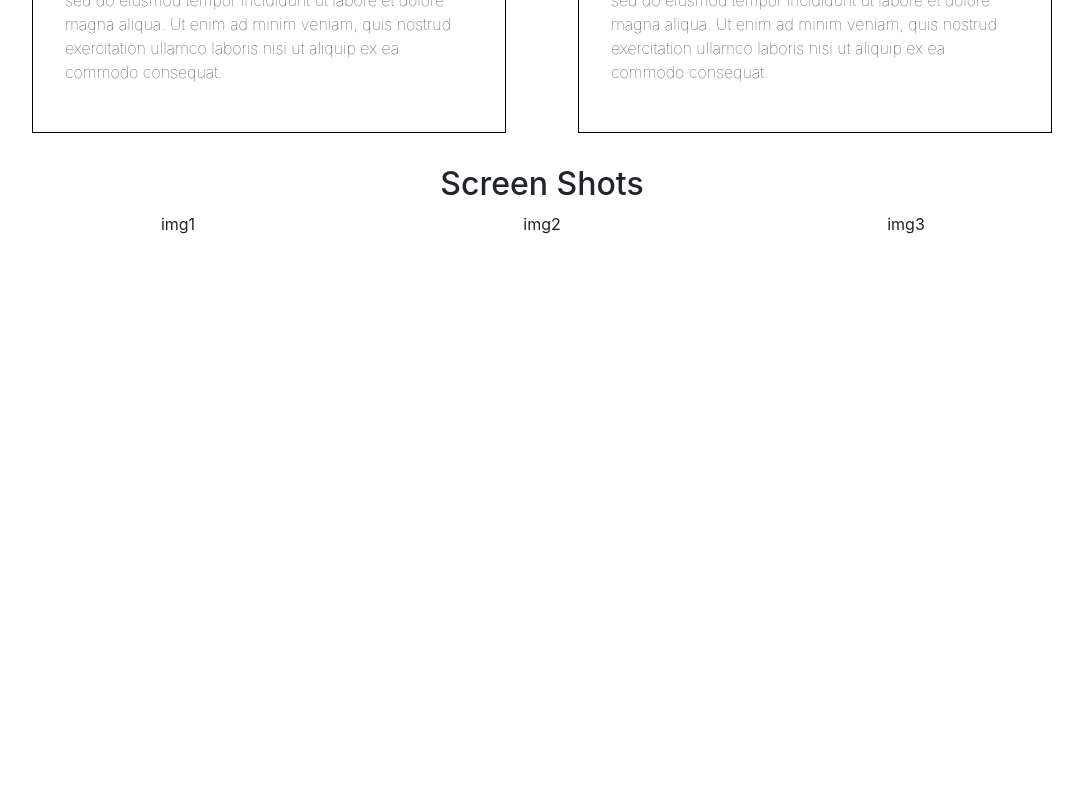
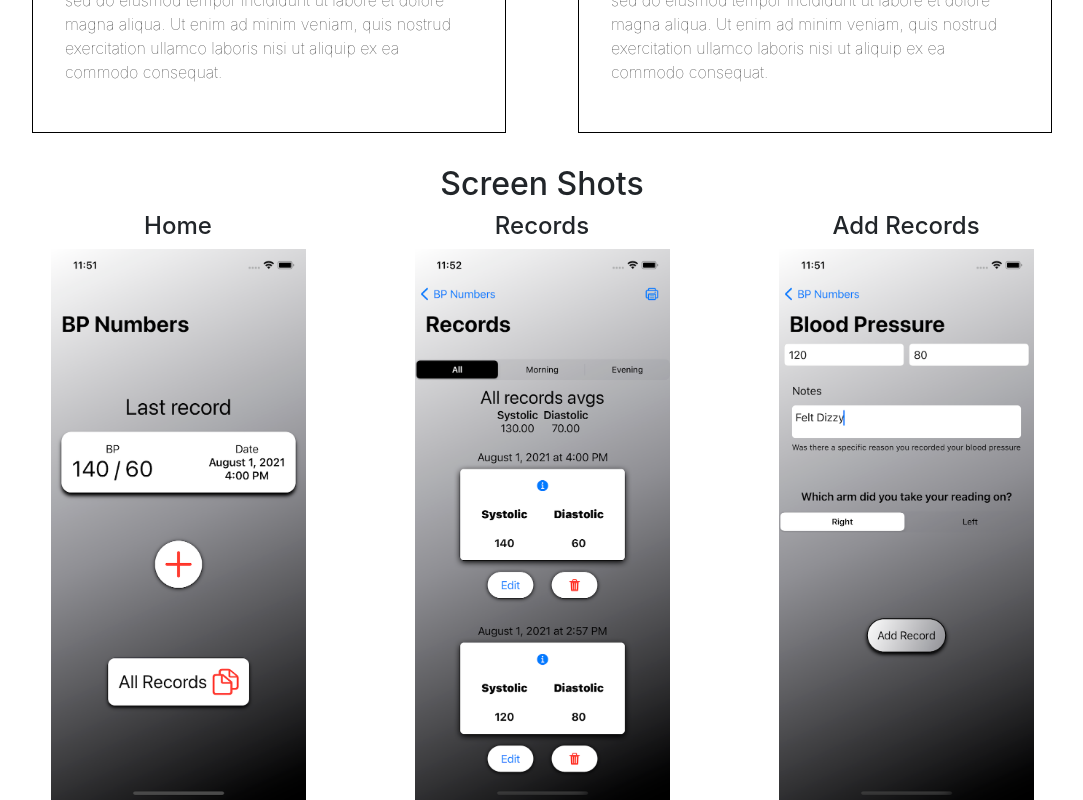
Before and after one commit to jgarcia4444/bpn-web-client, a React (Create React App) app: page / in a window 1280 px wide. Shown: the part 1308-2108 px from the top of the page, without its empty margins (98-1181 px from the left). Before the commit the page ends 1544 px from the top, so only its background shows below. Built offline with nearby package versions, Linux system fonts and the light colour scheme.

Commit message:
The screen shots are now placeed and sized prooperly as well as given titles above them.

```diff
--- a/src/components/Home/ScreenShots/index.css
+++ b/src/components/Home/ScreenShots/index.css
@@ -0,0 +1,5 @@
+.screen-shot-img {
+    display: block;
+    width: 75%;
+    margin: 0 auto;
+}
--- a/src/components/Home/ScreenShots/index.js
+++ b/src/components/Home/ScreenShots/index.js
@@ -1,5 +1,8 @@
 import React from 'react';
 import { Container, Row, Col } from 'react-bootstrap';
+import homeScreen from '../../imgs/screenshots/homeScreen.png';
+import AddRecordScreen from '../../imgs/screenshots/AddRecordScreen.png';
+import recordsScreen from '../../imgs/screenshots/recordsScreen.png';
 
 import './index.css';
 
@@ -12,10 +15,17 @@ const ScreenShots = () => {
             </Row>
             <Row>
                 <Col xs={4}>
-                    img1
+                    <Row><h4>Home</h4></Row>
+                    <img className="screen-shot-img" src={homeScreen} />
                 </Col>
-                <Col xs={4}>img2</Col>
-                <Col xs={4}>img3</Col>
+                <Col xs={4}>
+                    <Row><h4>Records</h4></Row>
+                    <img className="screen-shot-img" src={recordsScreen} />
+                </Col>
+                <Col xs={4}>
+                    <Row><h4>Add Records</h4></Row>
+                    <img className="screen-shot-img" src={AddRecordScreen} />
+                </Col>
             </Row>
         </Container>
     )
```
